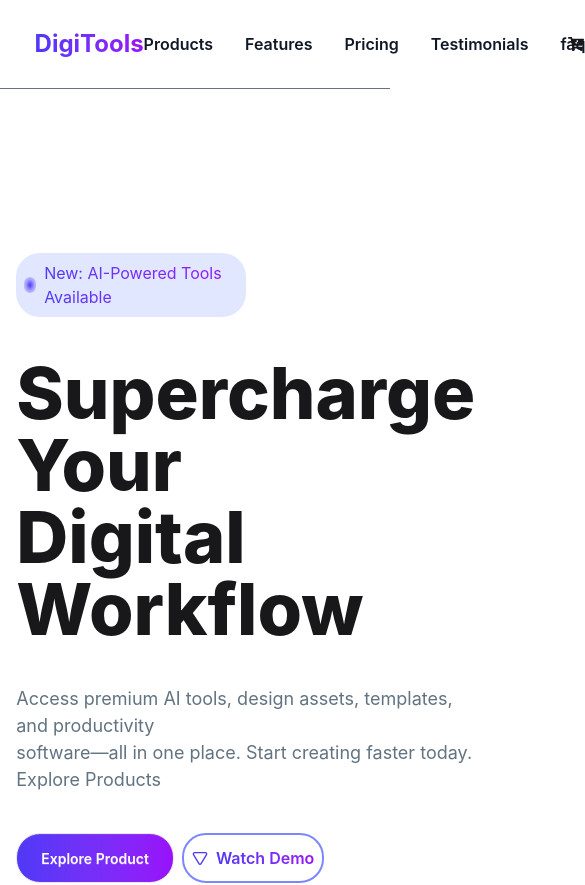
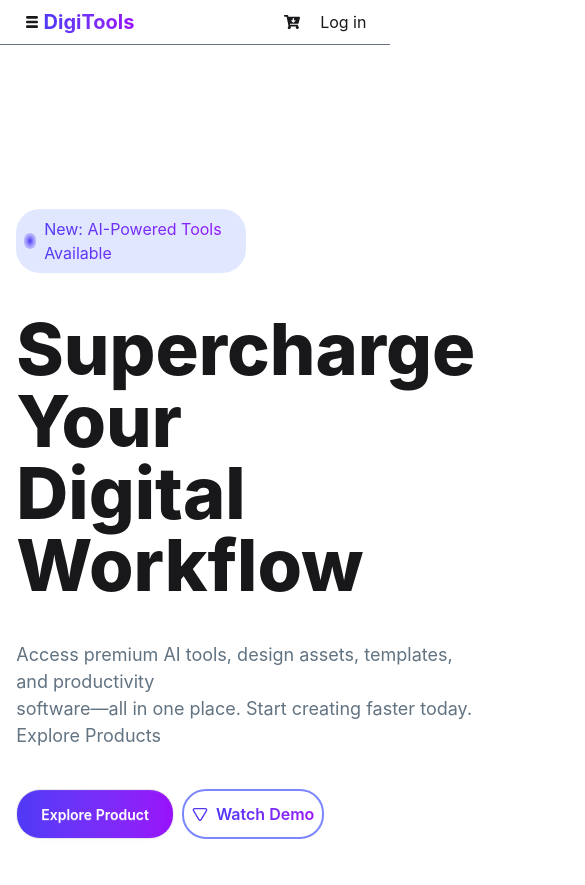
Before and after one commit to GAMINGZONEFF/b13-A06, a React (Vite) app: page / in a window 390 px wide. Shown: the top 885 px of the page, 585 px wide, since content can reach past the window. Built offline with nearby package versions, Linux system fonts and the light colour scheme.

Commit message:
nav created

```diff
--- a/src/Component/Nav/Nav.jsx
+++ b/src/Component/Nav/Nav.jsx
@@ -1,18 +1,37 @@
-import React from 'react';
+import React, { useState } from 'react';
 import { FaCartArrowDown } from 'react-icons/fa';
+import { ImCross } from 'react-icons/im';
+import { TiThMenu } from 'react-icons/ti';
 
 
 const Nav = ({buy}) => {
+    const [menu ,setMenu ] =useState(false)
     return (
-        <div className='border-b border-b-gray-500 p-5 sticky top-0 z-50 bg-white'>
+        <div className='border-b border-b-gray-500 p-2 sticky top-0 z-50 bg-white md:p-5'>
             <div className='w-11/12 mx-auto flex justify-between items-center '>
-               <div>
-                   <h1 className='bg-linear-to-r from-indigo-600 to-purple-600 bg-clip-text text-transparent text-2xl font-bold'>
+               <div className='flex gap-1 justify-center items-center'>
+                <span className='md:hidden' onClick={()=>setMenu(!menu)}>
+                    {
+                        menu ?
+                         <ImCross></ImCross> :
+
+                        <TiThMenu></TiThMenu>
+                    }
+                     <ul className={`lg:hidden absolute duration-1000  ${menu? 'top-15' : '-top-50'} glass rounded-xs p-1 space-y-0.5 text-black ` }>
+                              <li className='hover:bg-accent px-1'>Products</li>
+                              <li className='hover:bg-accent px-1'>Features</li>
+                              <li className='hover:bg-accent px-1'>Pricing</li>
+                              <li className='hover:bg-accent px-1'>Testimonials</li>
+                              <li className='hover:bg-accent px-1'>Faq</li>
+                    </ul>
+
+                </span>
+                   <h1 className='bg-linear-to-r from-indigo-600 to-purple-600 bg-clip-text text-transparent text-xl sm:text-2xl font-bold'>
                          DigiTools
                   </h1>
               </div>
               <div>
-                 <ul className='flex gap-8'>
+                 <ul className='lg:flex gap-8 hidden'>
                       <li className='text-[#101727] font-semibold'>Products</li>
                       <li className='text-[#101727] font-semibold'>Features</li>
                       <li className='text-[#101727] font-semibold'>Pricing</li>
@@ -28,7 +47,10 @@ const Nav = ({buy}) => {
                      </div>
                   )}
                   <h1>Log in</h1>
-                  <button className='btn bg-linear-to-r from-indigo-600 to-purple-600 rounded-3xl text-white'>Get Started</button>
+                  <div className=' hidden md:block'>
+                    <button className='btn bg-linear-to-r from-indigo-600 to-purple-600 rounded-3xl text-white '>Get Started</button>
+                  </div>
+
 
             </div>
 
```
